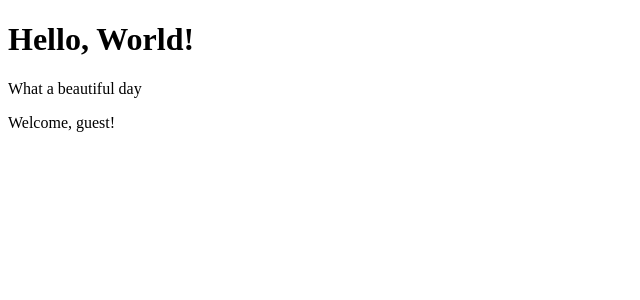
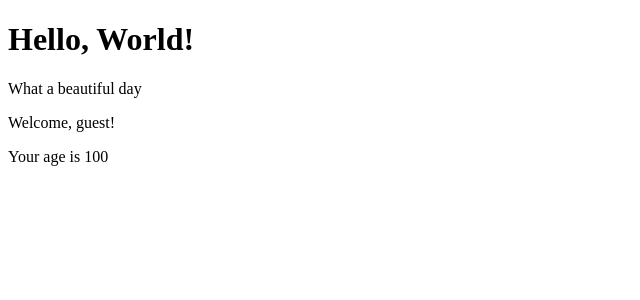
Before and after one commit to d-94k/react-develhope, a React (Create React App) app: page / in a window 1280 px wide. Shown: the top 300 px of the page, without its empty margins (0-640 px from the left). Built offline with nearby package versions, Linux system fonts and the light colour scheme.

Commit message:
completed exercise

```diff
--- a/src/App.js
+++ b/src/App.js
@@ -7,7 +7,7 @@ export default class App extends React.Component {
         return (
             <div>
               <Hello />
-              <Welcome />
+              <Welcome age={100} />
             </div>
         )
     }
--- a/src/Welcome.js
+++ b/src/Welcome.js
@@ -2,6 +2,11 @@ import React from "react";
 
 export default class Welcome extends React.Component {
     render () {
-        return <p>Welcome, {this.props.name ? this.props.name : "guest"}!</p>
+        return (
+            <>
+                <p>Welcome, {this.props.name ? this.props.name : "guest"}!</p>
+                <p>Your age is {this.props.age}</p>
+            </>
+        )
     }
 }
```
Also changed, not shown: 1 other file (tests, documents, lock files or other folders).
